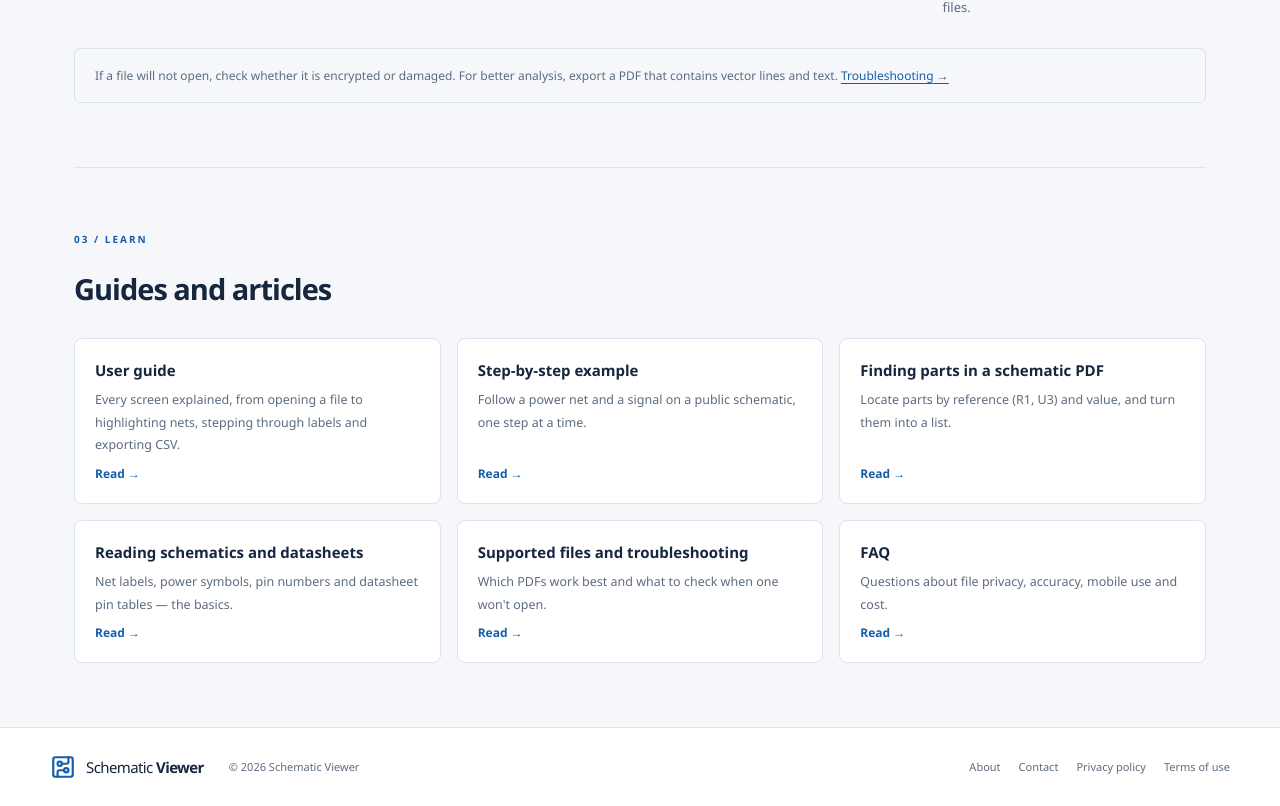
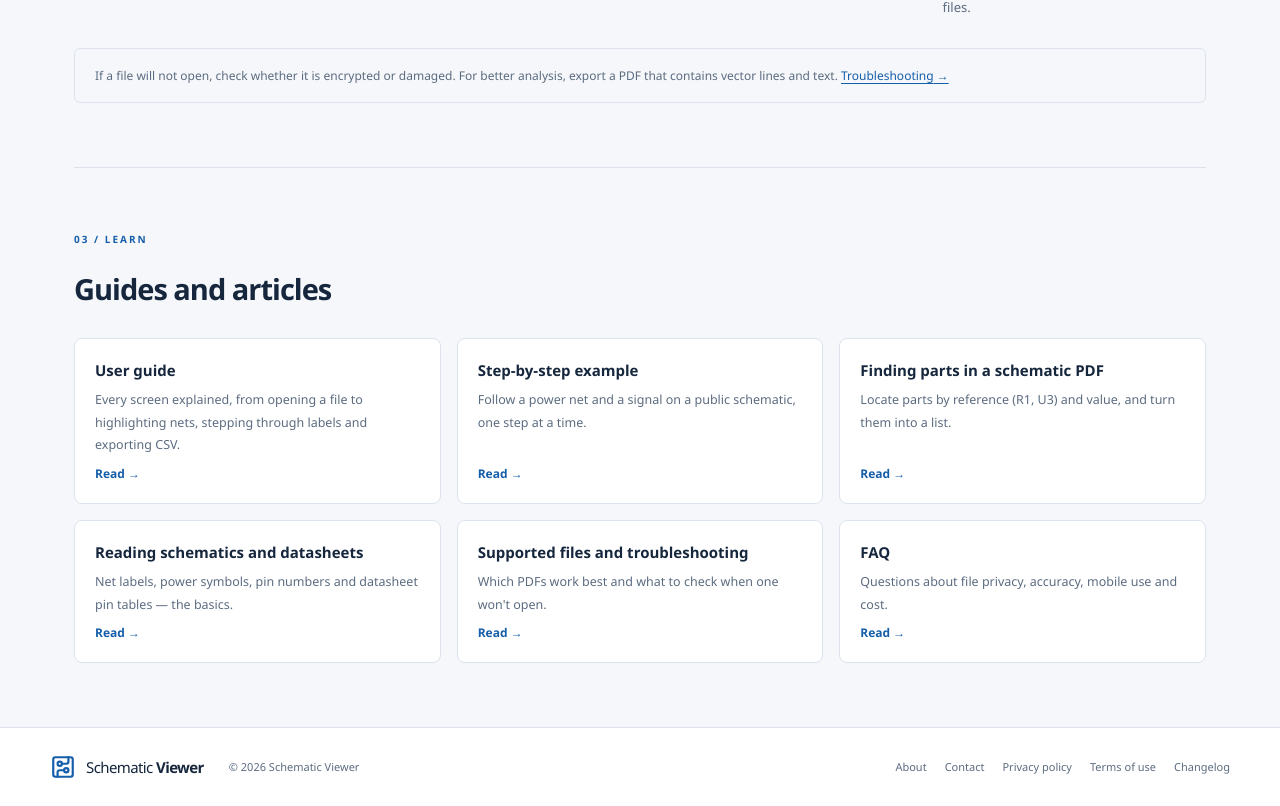
Before and after one commit to jhwankim-sys/schematic-explorer, a React (Vite) app: page / in a window 1280 px wide. Shown: the part 1836-2642 px from the top of the page. Built offline with nearby package versions, Linux system fonts and the light colour scheme.

Commit message:
Changelog (approved b5967dd) - src/main.tsx footer link

```diff
--- a/src/main.tsx
+++ b/src/main.tsx
@@ -109,7 +109,7 @@ function WebsiteContent({ language, onLanguage }: { language: Language; onLangua
         </section>
       </div>
     </main><footer className="site-footer"><a className="brand" href="#home"><CircuitBoard size={20} /><span>Schematic <strong>Viewer</strong></span></a><span>© 2026 Schematic Viewer</span><div>
-      <a href={href("/about/")}>{t("소개", "About")}</a><a href={href("/contact/")}>{t("문의", "Contact")}</a><a href={href("/privacy/")}>{t("개인정보처리방침", "Privacy policy")}</a><a href={href("/terms/")}>{t("이용약관", "Terms of use")}</a>
+      <a href={href("/about/")}>{t("소개", "About")}</a><a href={href("/contact/")}>{t("문의", "Contact")}</a><a href={href("/privacy/")}>{t("개인정보처리방침", "Privacy policy")}</a><a href={href("/terms/")}>{t("이용약관", "Terms of use")}</a><a href={href("/changelog/")}>{t("업데이트 기록", "Changelog")}</a>
     </div></footer></>}
   </div>;
 }
```
